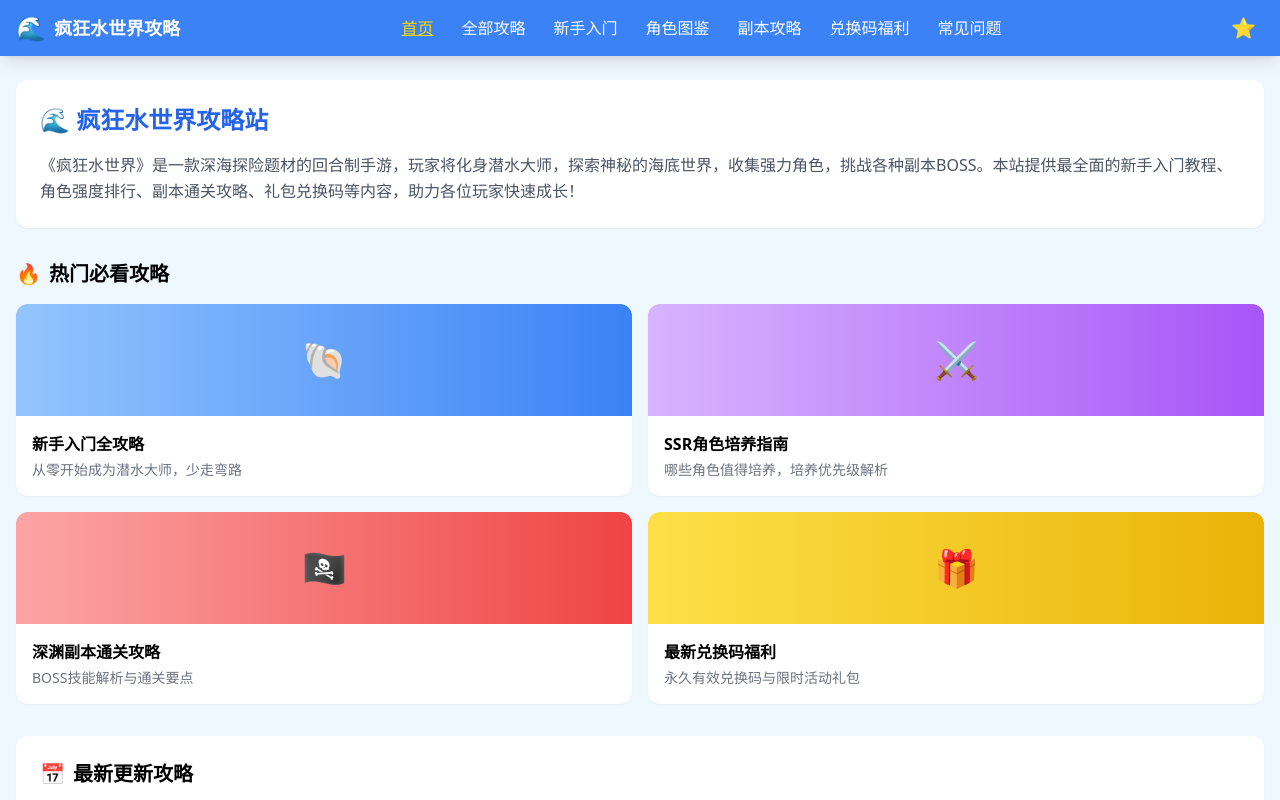
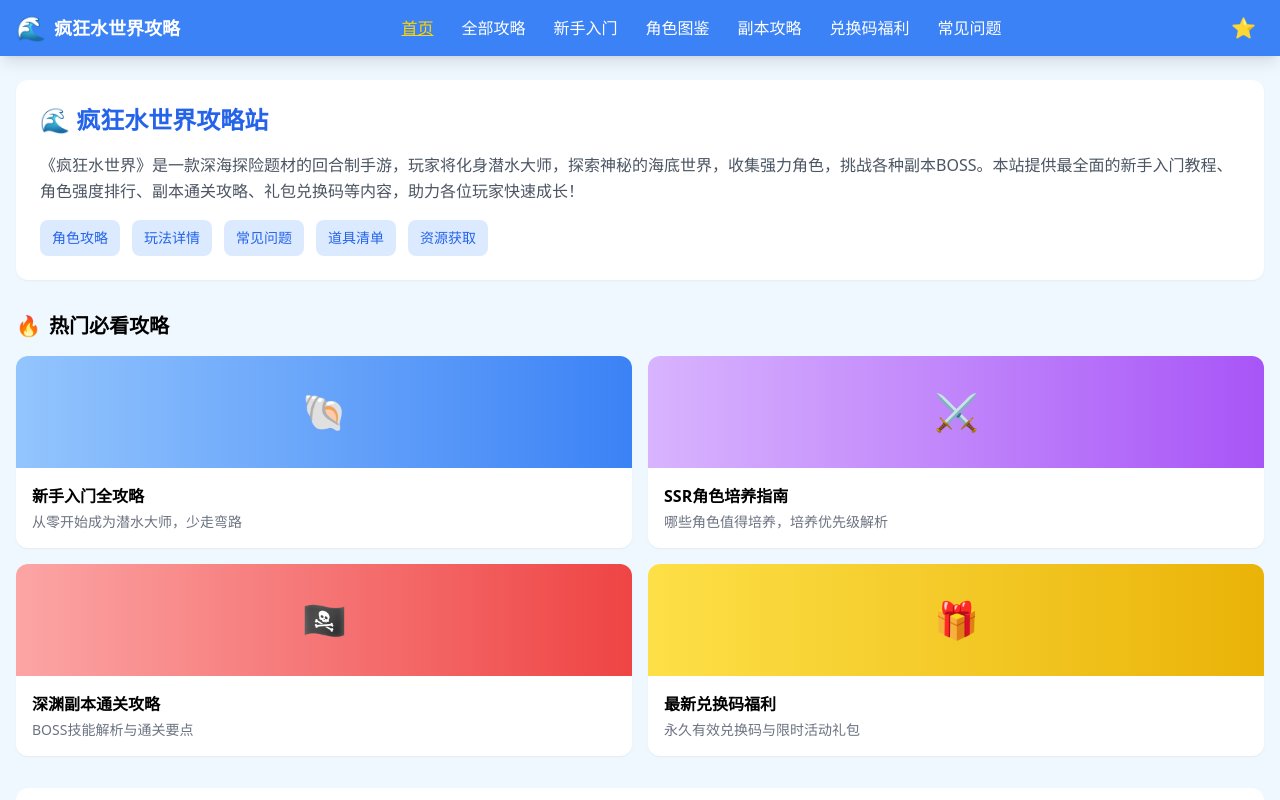
Before and after one commit to huoyunfeng/crary-water, a plain HTML site: page index.html in a window 1280 px wide. Shown: the top 800 px of the page. Drawn offline with nearby package versions, Linux system fonts and the light colour scheme.

Commit message:
Add files via upload

```diff
--- a/index.html
+++ b/index.html
@@ -87,6 +87,13 @@
             <p class="text-gray-600 leading-relaxed">
                 《疯狂水世界》是一款深海探险题材的回合制手游，玩家将化身潜水大师，探索神秘的海底世界，收集强力角色，挑战各种副本BOSS。本站提供最全面的新手入门教程、角色强度排行、副本通关攻略、礼包兑换码等内容，助力各位玩家快速成长！
             </p>
+            <div class="mt-4 flex flex-wrap gap-3">
+                <a href="character.html" class="px-3 py-2 bg-blue-100 text-blue-600 rounded-lg text-sm hover:bg-blue-200 transition-colors">角色攻略</a>
+                <a href="detail.html?id=1" class="px-3 py-2 bg-blue-100 text-blue-600 rounded-lg text-sm hover:bg-blue-200 transition-colors">玩法详情</a>
+                <a href="faq.html" class="px-3 py-2 bg-blue-100 text-blue-600 rounded-lg text-sm hover:bg-blue-200 transition-colors">常见问题</a>
+                <a href="list.html" class="px-3 py-2 bg-blue-100 text-blue-600 rounded-lg text-sm hover:bg-blue-200 transition-colors">道具清单</a>
+                <a href="resource.html" class="px-3 py-2 bg-blue-100 text-blue-600 rounded-lg text-sm hover:bg-blue-200 transition-colors">资源获取</a>
+            </div>
         </section>
 
         <!-- 热门必看攻略推荐区 -->
```
